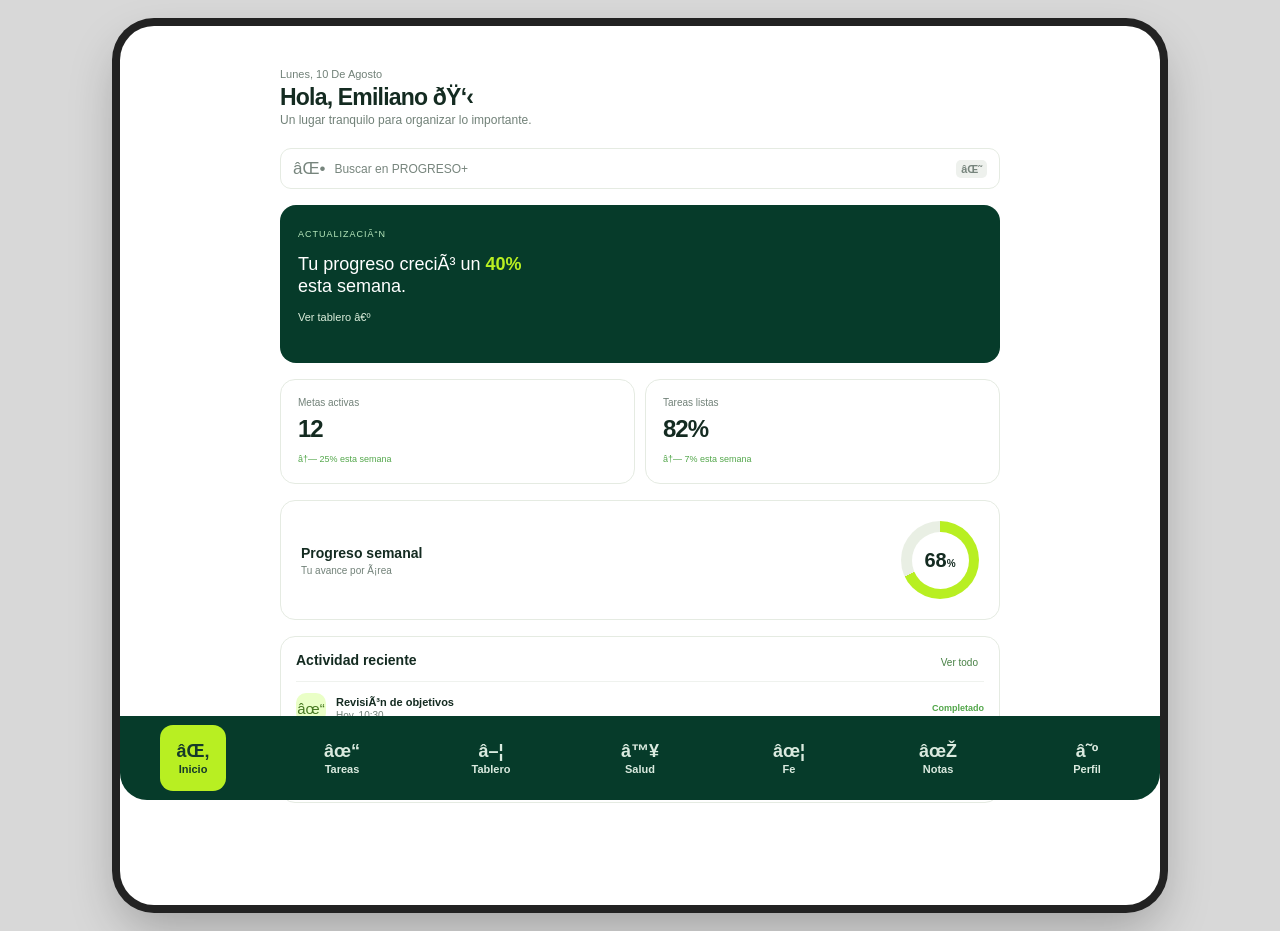
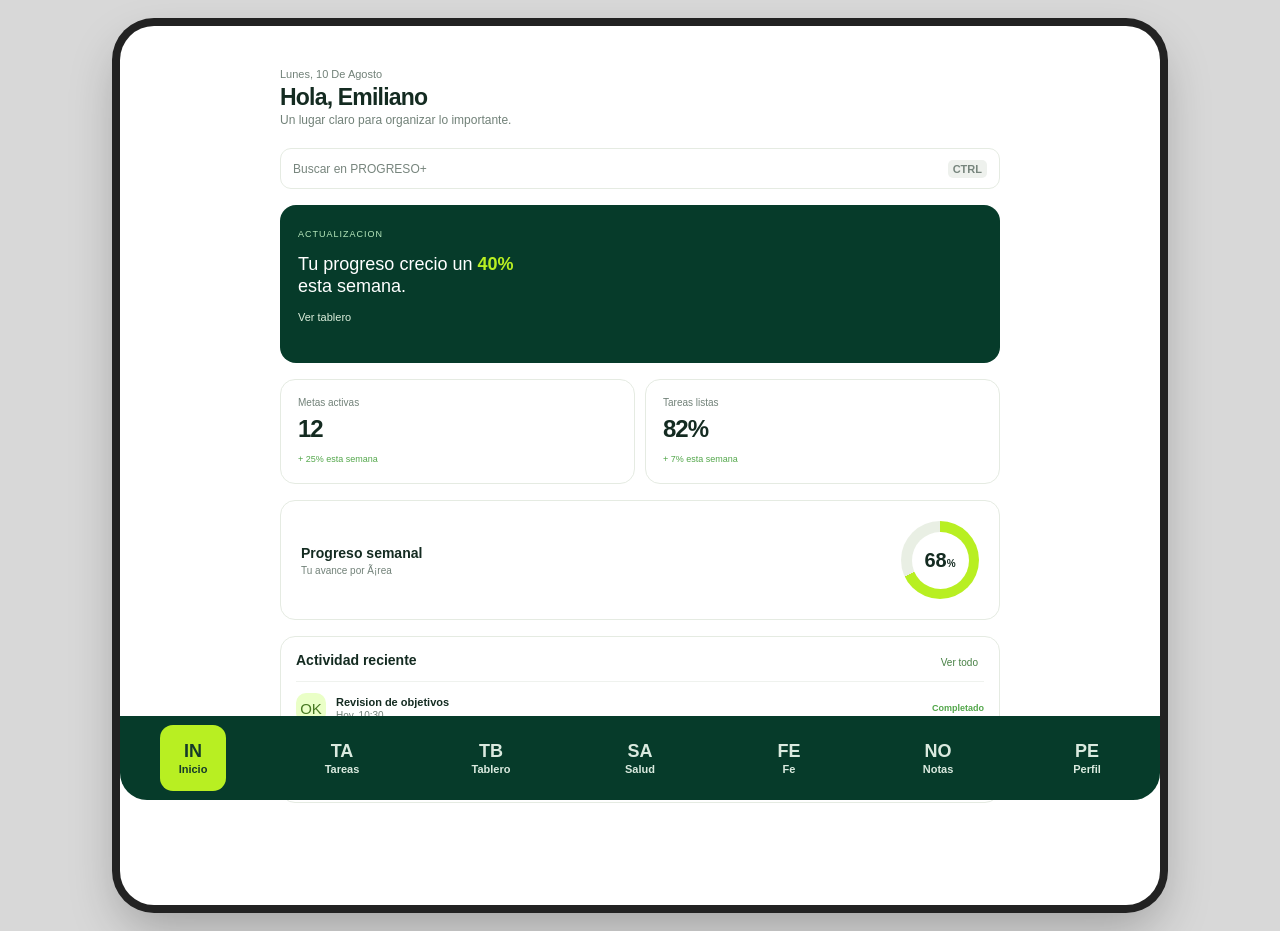
Before and after one commit to ceciliapazyemilianovillagra-cpu/progresoplus, a Next.js app: page / in a window 1280 px wide. Built offline with nearby package versions, Linux system fonts and the light colour scheme.

Commit message:
Corregir escala y tipografia adaptable

```diff
--- a/app/page.tsx
+++ b/app/page.tsx
@@ -6,23 +6,23 @@ type RecordItem = { id: string; title?: string; content?: string; details?: stri
 type Section = 'inicio' | 'tareas' | 'tablero' | 'salud' | 'fe' | 'notas' | 'perfil';
 
 const sections: { id: Section; label: string; icon: string; table?: string }[] = [
-  { id: 'inicio', label: 'Inicio', icon: 'âŒ‚' },
-  { id: 'tareas', label: 'Tareas', icon: 'âœ“', table: 'tasks' },
-  { id: 'tablero', label: 'Tablero', icon: 'â–¦' },
-  { id: 'salud', label: 'Salud', icon: 'â™¥', table: 'health' },
-  { id: 'fe', label: 'Fe', icon: 'âœ¦', table: 'faith' },
-  { id: 'notas', label: 'Notas', icon: 'âœŽ', table: 'notes' },
-  { id: 'perfil', label: 'Perfil', icon: 'â˜º' }
+  { id: 'inicio', label: 'Inicio', icon: 'IN' },
+  { id: 'tareas', label: 'Tareas', icon: 'TA', table: 'tasks' },
+  { id: 'tablero', label: 'Tablero', icon: 'TB' },
+  { id: 'salud', label: 'Salud', icon: 'SA', table: 'health' },
+  { id: 'fe', label: 'Fe', icon: 'FE', table: 'faith' },
+  { id: 'notas', label: 'Notas', icon: 'NO', table: 'notes' },
+  { id: 'perfil', label: 'Perfil', icon: 'PE' }
 ];
 
 const details: Record<Section, { title: string; description: string; empty: string }> = {
-  inicio: { title: 'Tu espacio', description: 'Un lugar tranquilo para organizar lo importante.', empty: '' },
-  tareas: { title: 'Tareas', description: 'Lo que hay que hacer, en un solo lugar.', empty: 'TodavÃ­a no hay tareas.' },
-  tablero: { title: 'Tablero', description: 'Una mirada rÃ¡pida a la semana.', empty: '' },
-  salud: { title: 'Salud', description: 'Consultas, controles y recordatorios de bienestar.', empty: 'No hay registros de salud todavÃ­a.' },
-  fe: { title: 'Fe', description: 'Intenciones, reflexiones y momentos para agradecer.', empty: 'TodavÃ­a no hay registros.' },
-  notas: { title: 'Notas', description: 'Ideas y recordatorios para la familia.', empty: 'No hay notas todavÃ­a.' },
-  perfil: { title: 'Perfil', description: 'PersonalizÃ¡ tu espacio.', empty: '' }
+  inicio: { title: 'Tu espacio', description: 'Un lugar claro para organizar lo importante.', empty: '' },
+  tareas: { title: 'Tareas', description: 'Todo lo que hay que hacer, en un solo lugar.', empty: 'Todavia no hay tareas.' },
+  tablero: { title: 'Tablero', description: 'Una mirada rapida a la semana.', empty: '' },
+  salud: { title: 'Salud', description: 'Consultas, controles y recordatorios de bienestar.', empty: 'No hay registros de salud todavia.' },
+  fe: { title: 'Fe', description: 'Intenciones, reflexiones y momentos para agradecer.', empty: 'Todavia no hay registros.' },
+  notas: { title: 'Notas', description: 'Ideas y recordatorios importantes.', empty: 'No hay notas todavia.' },
+  perfil: { title: 'Perfil', description: 'Personaliza tu espacio.', empty: '' }
 };
 
 async function api(payload: object) {
@@ -67,20 +67,20 @@ export default function Home() {
 
   return <main className="shell">
     <aside className="sidebar">
-      <div className="brand"><span>âœ¦</span> PROGRESO+</div>
+      <div className="brand"><span>P+</span> PROGRESO+</div>
       <p className="tagline">Tu espacio personal</p>
       <nav>{sections.map(item => <button key={item.id} className={section === item.id ? 'nav active' : 'nav'} onClick={() => { setSection(item.id); setShowForm(false); }}><span>{item.icon}</span>{item.label}</button>)}</nav>
       <div className="family-card"><span className="avatar">E</span><div><strong>Emiliano</strong><small>Mi espacio</small></div></div>
     </aside>
     <section className="content">
-      <header><div><p className="date">{today}</p><h1>{section === 'inicio' ? 'Hola, Emiliano ðŸ‘‹' : details[section].title}</h1><p>{details[section].description}</p></div>{active.table && <button className="primary" onClick={() => setShowForm(true)}>+ Agregar</button>}</header>
+      <header><div><p className="date">{today}</p><h1>{section === 'inicio' ? 'Hola, Emiliano' : details[section].title}</h1><p>{details[section].description}</p></div>{active.table && <button className="primary" onClick={() => setShowForm(true)}>Agregar</button>}</header>
       {section === 'inicio' && <HomeOverview setSection={setSection} />}
       {section === 'tablero' && <Board />}
       {section === 'perfil' && <Profile />}
       {active.table && <>
         {showForm && <form className="entry-form" onSubmit={addRecord}><input name="title" required placeholder="TÃ­tulo" autoFocus /><input name="date" type="date" /><textarea name="details" placeholder="Detalle opcional" /><div><button type="button" className="secondary" onClick={() => setShowForm(false)}>Cancelar</button><button className="primary">Guardar</button></div></form>}
         {message && <p className="notice">{message}</p>}
-        {loading ? <p className="muted">Cargandoâ€¦</p> : records.length === 0 ? <div className="empty"><span>âœ¦</span><h2>{details[section].empty}</h2><p>Cuando agregues algo, aparecerÃ¡ acÃ¡.</p></div> : <div className="records">{records.map(record => <article key={record.id} className="record"><div><h2>{record.title || 'Sin tÃ­tulo'}</h2><p>{record.details || record.content}</p>{(record.date || record.dueDate) && <small>{record.date || record.dueDate}</small>}</div><button aria-label="Eliminar" onClick={() => removeRecord(record.id)}>Ã—</button></article>)}</div>}
+        {loading ? <p className="muted">Cargando...</p> : records.length === 0 ? <div className="empty"><span>P+</span><h2>{details[section].empty}</h2><p>Cuando agregues algo, aparecera aqui.</p></div> : <div className="records">{records.map(record => <article key={record.id} className="record"><div><h2>{record.title || 'Sin titulo'}</h2><p>{record.details || record.content}</p>{(record.date || record.dueDate) && <small>{record.date || record.dueDate}</small>}</div><button aria-label="Eliminar" onClick={() => removeRecord(record.id)}>x</button></article>)}</div>}
       </>}
     </section>
   </main>;
@@ -88,12 +88,12 @@ export default function Home() {
 
 function HomeOverview({ setSection }: { setSection: (section: Section) => void }) {
   return <div className="dashboard">
-    <div className="search">âŒ• <span>Buscar en PROGRESO+</span><b>âŒ˜</b></div>
-    <section className="spotlight"><small>ACTUALIZACIÃ“N</small><p>Tu progreso creciÃ³ un <strong>40%</strong> esta semana.</p><button onClick={() => setSection('tablero')}>Ver tablero â€º</button></section>
-    <div className="stats"><article><small>Metas activas</small><strong>12</strong><em>â†— 25% esta semana</em></article><article><small>Tareas listas</small><strong>82%</strong><em>â†— 7% esta semana</em></article></div>
+    <div className="search"><span>Buscar en PROGRESO+</span><b>CTRL</b></div>
+    <section className="spotlight"><small>ACTUALIZACION</small><p>Tu progreso crecio un <strong>40%</strong> esta semana.</p><button onClick={() => setSection('tablero')}>Ver tablero</button></section>
+    <div className="stats"><article><small>Metas activas</small><strong>12</strong><em>+ 25% esta semana</em></article><article><small>Tareas listas</small><strong>82%</strong><em>+ 7% esta semana</em></article></div>
     <section className="progress-card"><div><h2>Progreso semanal</h2><p>Tu avance por Ã¡rea</p></div><div className="ring"><span>68<small>%</small></span></div></section>
-    <section className="activity"><div className="section-title"><h2>Actividad reciente</h2><button onClick={() => setSection('notas')}>Ver todo</button></div><div className="activity-row"><span className="activity-icon">âœ“</span><div><strong>RevisiÃ³n de objetivos</strong><small>Hoy, 10:30</small></div><b>Completado</b></div><div className="activity-row"><span className="activity-icon orange">âœ¦</span><div><strong>Nota personal</strong><small>Ayer, 18:40</small></div><b className="pending">Pendiente</b></div></section>
+    <section className="activity"><div className="section-title"><h2>Actividad reciente</h2><button onClick={() => setSection('notas')}>Ver todo</button></div><div className="activity-row"><span className="activity-icon">OK</span><div><strong>Revision de objetivos</strong><small>Hoy, 10:30</small></div><b>Completado</b></div><div className="activity-row"><span className="activity-icon orange">NT</span><div><strong>Nota personal</strong><small>Ayer, 18:40</small></div><b className="pending">Pendiente</b></div></section>
   </div>;
 }
-function Board() { return <div className="board"><article><span>âœ“</span><h2>Tareas</h2><p>OrganizÃ¡ tus pendientes.</p></article><article><span>â™¥</span><h2>Bienestar</h2><p>TenÃ© a mano fechas importantes.</p></article><article><span>âœ¦</span><h2>Momentos</h2><p>GuardÃ¡ lo que querÃ©s recordar.</p></article></div>; }
-function Profile() { return <div className="profile"><span className="big-avatar">E</span><h2>Emiliano</h2><p>Tu perfil estÃ¡ listo. PrÃ³ximamente podrÃ¡s personalizar mÃ¡s detalles.</p></div>; }
+function Board() { return <div className="board"><article><span>TA</span><h2>Tareas</h2><p>Organiza tus pendientes.</p></article><article><span>SA</span><h2>Bienestar</h2><p>Tene a mano fechas importantes.</p></article><article><span>ME</span><h2>Momentos</h2><p>Guarda lo que queres recordar.</p></article></div>; }
+function Profile() { return <div className="profile"><span className="big-avatar">E</span><h2>Emiliano</h2><p>Tu perfil esta listo. Proximamente podras personalizar mas detalles.</p></div>; }
```
